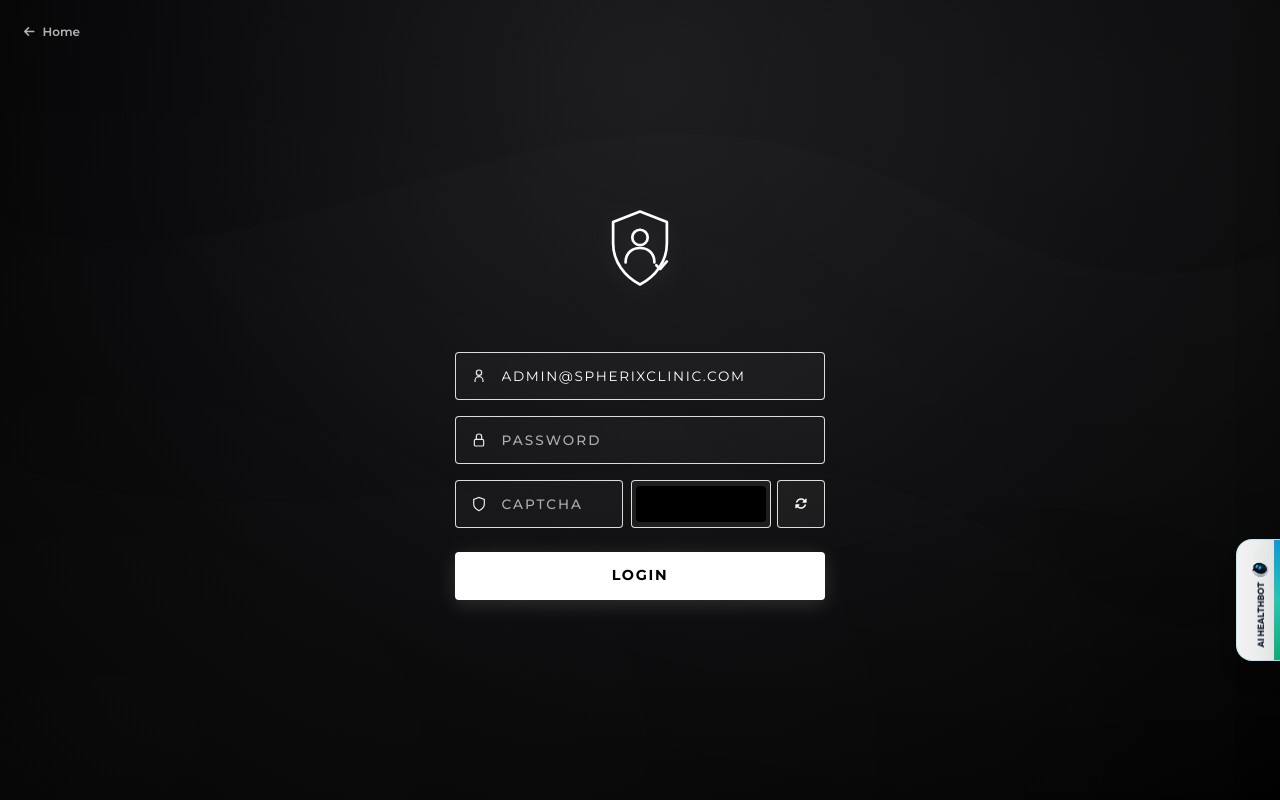
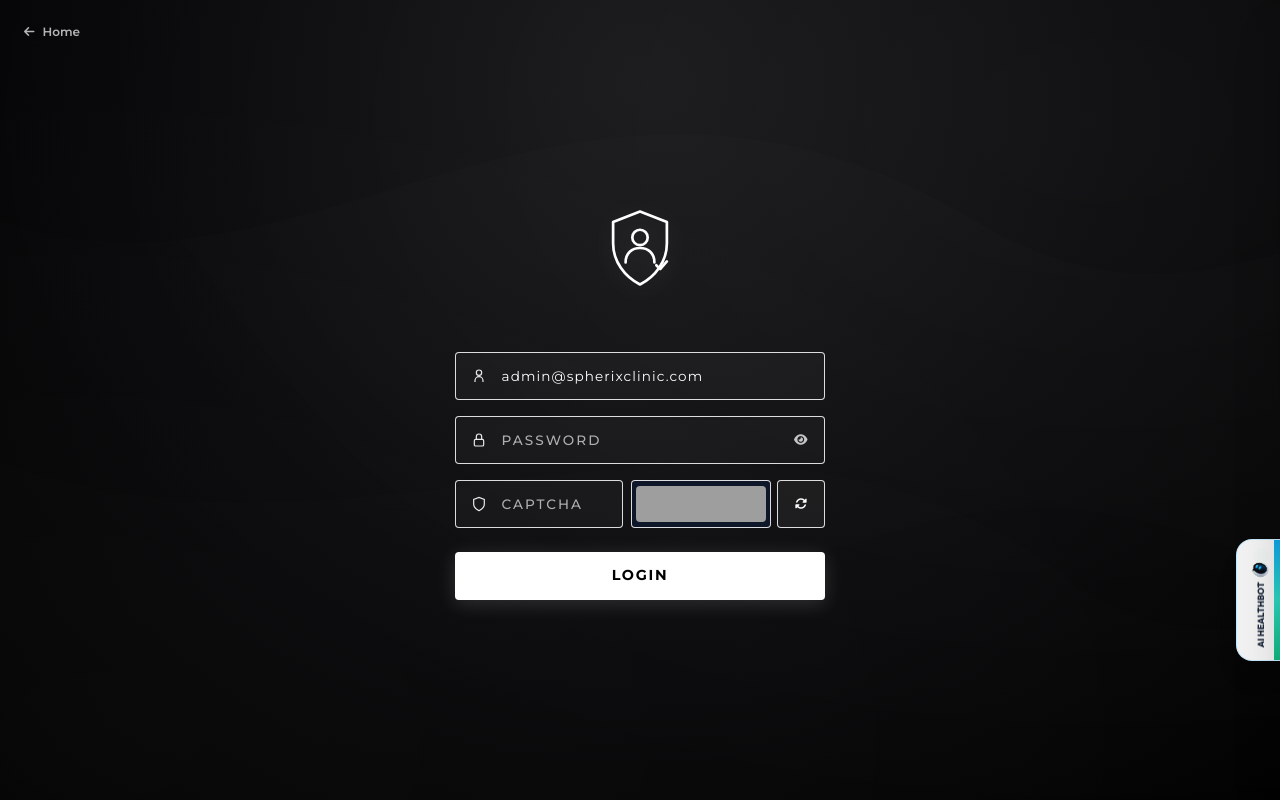
Before and after one commit to sunnykumark28/spherixclinic, a Flask app: page /admin-login in a window 1280 px wide. Run offline with Flask 2, Linux system fonts and the light colour scheme; some libraries are stand-ins or nearby versions; grey boxes are pictures that could not be loaded.

Commit message:
fix(admin): resolve admin login issues, enhance captcha display and add password visibility toggle

```diff
--- a/spherix/routes/admin.py
+++ b/spherix/routes/admin.py
@@ -1764,8 +1764,10 @@ def admin_login():
         email = (request.form.get('email') or '').strip().lower()
         password = request.form.get('password', '')
 
-        # The admin user is hardcoded for this application
-        if email != 'admin@spherixclinic.com':
+        # The admin user is hardcoded for this application (accepts 'admin' or 'admin@spherixclinic.com')
+        if email in ['admin', 'admin@spherixclinic.com']:
+            email = 'admin@spherixclinic.com'
+        else:
             flash('Invalid admin credentials. Access restricted to authorized system controllers.', 'error')
             return redirect(url_for('admin_login'))
 
--- a/templates/admin_login.html
+++ b/templates/admin_login.html
@@ -63,17 +63,21 @@
         border-radius: 4px;
         padding: 0.75rem 1rem 0.75rem 2.85rem;
         font-size: 0.85rem;
-        letter-spacing: 0.12em;
-        text-transform: uppercase;
+        letter-spacing: 0.08em;
         color: #ffffff;
         outline: none;
         transition: all 0.25s ease;
+    }
+
+    .minimal-auth-input.uppercase-input {
+        text-transform: uppercase;
     }
 
     .minimal-auth-input::placeholder {
         color: rgba(255, 255, 255, 0.65);
         font-weight: 500;
         letter-spacing: 0.15em;
+        text-transform: uppercase;
     }
 
     .minimal-auth-input:focus {
@@ -92,6 +96,26 @@
         display: flex;
         align-items: center;
         justify-content: center;
+    }
+
+    .password-toggle-btn {
+        position: absolute;
+        right: 0.85rem;
+        top: 50%;
+        transform: translateY(-50%);
+        color: rgba(255, 255, 255, 0.75);
+        background: transparent;
+        border: none;
+        padding: 4px;
+        cursor: pointer;
+        display: flex;
+        align-items: center;
+        justify-content: center;
+        transition: color 0.2s ease;
+    }
+
+    .password-toggle-btn:hover {
+        color: #ffffff;
     }
 
     /* Solid White Login Button with Jet Black Text */
@@ -222,12 +246,12 @@
                     required
                     autocomplete="username"
                     value="admin@spherixclinic.com"
-                    placeholder="USERNAME"
+                    placeholder="USERNAME OR EMAIL"
                     class="minimal-auth-input"
                 >
             </div>
 
-            <!-- 2. Password Input -->
+            <!-- 2. Password Input with Visibility Toggle -->
             <div class="minimal-auth-input-group">
                 <span class="minimal-auth-icon">
                     <svg class="w-4 h-4" fill="none" stroke="currentColor" stroke-width="1.8" viewBox="0 0 24 24">
@@ -242,8 +266,16 @@
                     required
                     autocomplete="current-password"
                     placeholder="PASSWORD"
-                    class="minimal-auth-input"
+                    class="minimal-auth-input pr-10"
                 >
+                <button type="button"
+                        onclick="toggleAdminPasswordVisibility()"
+                        class="password-toggle-btn"
+                        id="togglePasswordBtn"
+                        title="Toggle password visibility"
+                        aria-label="Toggle password visibility">
+                    <i class="fas fa-eye text-xs" id="passwordToggleIcon"></i>
+                </button>
             </div>
 
             <!-- 3. Security Code (CAPTCHA) Verification Row -->
@@ -262,18 +294,19 @@
                         maxlength="6"
                         autocomplete="off"
                         placeholder="CAPTCHA"
-                        class="minimal-auth-input"
+                        class="minimal-auth-input uppercase-input"
                     >
                 </div>
                 <div class="flex items-center gap-1.5 shrink-0">
-                    <div class="h-[48px] px-1 rounded bg-white/5 border border-white/85 overflow-hidden flex items-center justify-center">
+                    <div class="h-[48px] px-1 rounded bg-slate-900 border border-white/85 overflow-hidden flex items-center justify-center shadow-inner">
                         <img id="adminCaptchaImg" src="{{ url_for('get_captcha_image', portal_type='admin') }}" alt="CAPTCHA"
-                             class="h-9 w-[130px] object-cover rounded select-none pointer-events-none filter invert brightness-200">
+                             class="h-9 w-[130px] object-cover rounded select-none pointer-events-none">
                     </div>
                     <button type="button"
                             onclick="refreshAdminCaptcha()"
-                            class="w-[48px] h-[48px] rounded border border-white/85 bg-white/5 hover:bg-white/15 text-white flex items-center justify-center transition-all cursor-pointer"
-                            title="Refresh Code">
+                            class="w-[48px] h-[48px] rounded border border-white/85 bg-white/5 hover:bg-white/15 active:bg-white/20 text-white flex items-center justify-center transition-all cursor-pointer"
+                            title="Refresh Security Code"
+                            aria-label="Refresh Security Code">
                         <i id="adminCaptchaRefreshIcon" class="fas fa-sync-alt text-xs"></i>
                     </button>
                 </div>
@@ -299,10 +332,29 @@
         if (img) img.src = '/api/captcha/image/admin?refresh=1&t=' + Date.now();
         setTimeout(function() {
             if (icon) icon.classList.remove('fa-spin');
-        }, 400);
+        }, 500);
     }
 
-    // Map single username input to admin email if needed
+    function toggleAdminPasswordVisibility() {
+        var pwd = document.getElementById('adminPassword');
+        var icon = document.getElementById('passwordToggleIcon');
+        if (!pwd) return;
+        if (pwd.type === 'password') {
+            pwd.type = 'text';
+            if (icon) {
+                icon.classList.remove('fa-eye');
+                icon.classList.add('fa-eye-slash');
+            }
+        } else {
+            pwd.type = 'password';
+            if (icon) {
+                icon.classList.remove('fa-eye-slash');
+                icon.classList.add('fa-eye');
+            }
+        }
+    }
+
+    // Map single username input to admin email if needed and handle loading state
     var form = document.getElementById('adminForm');
     var btn = document.getElementById('submitBtn');
     if (form) {
@@ -311,12 +363,27 @@
             if (emailField && emailField.value.trim().toLowerCase() === 'admin') {
                 emailField.value = 'admin@spherixclinic.com';
             }
-            if (btn) {
+            if (btn && form.checkValidity()) {
                 btn.innerHTML = '<i class="fas fa-spinner fa-spin text-sm mr-2"></i> LOGGING IN...';
                 btn.disabled = true;
                 btn.classList.add('opacity-90', 'cursor-wait');
+                // Re-enable in 10s timeout safeguard
+                setTimeout(function() {
+                    btn.disabled = false;
+                    btn.innerHTML = 'LOGIN';
+                    btn.classList.remove('opacity-90', 'cursor-wait');
+                }, 10000);
             }
         });
     }
+
+    // Reset button state if navigated back via browser history
+    window.addEventListener('pageshow', function(event) {
+        if (btn) {
+            btn.disabled = false;
+            btn.innerHTML = 'LOGIN';
+            btn.classList.remove('opacity-90', 'cursor-wait');
+        }
+    });
 </script>
 {% endblock %}
```
